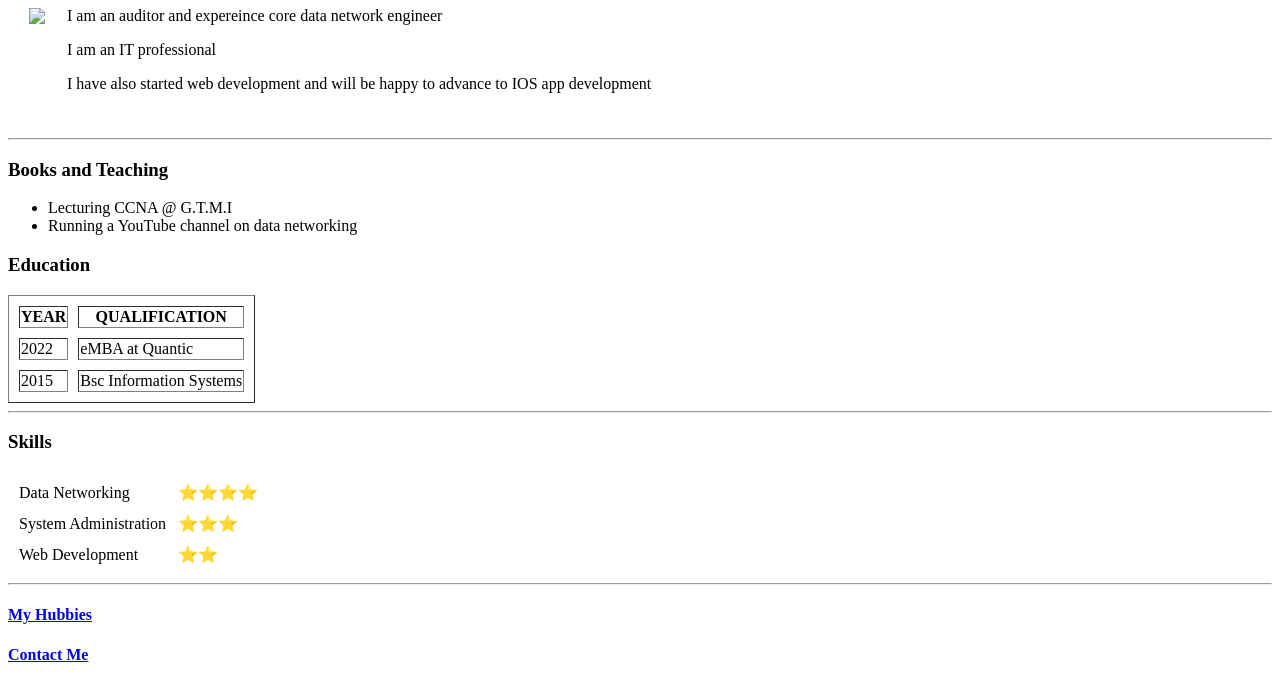
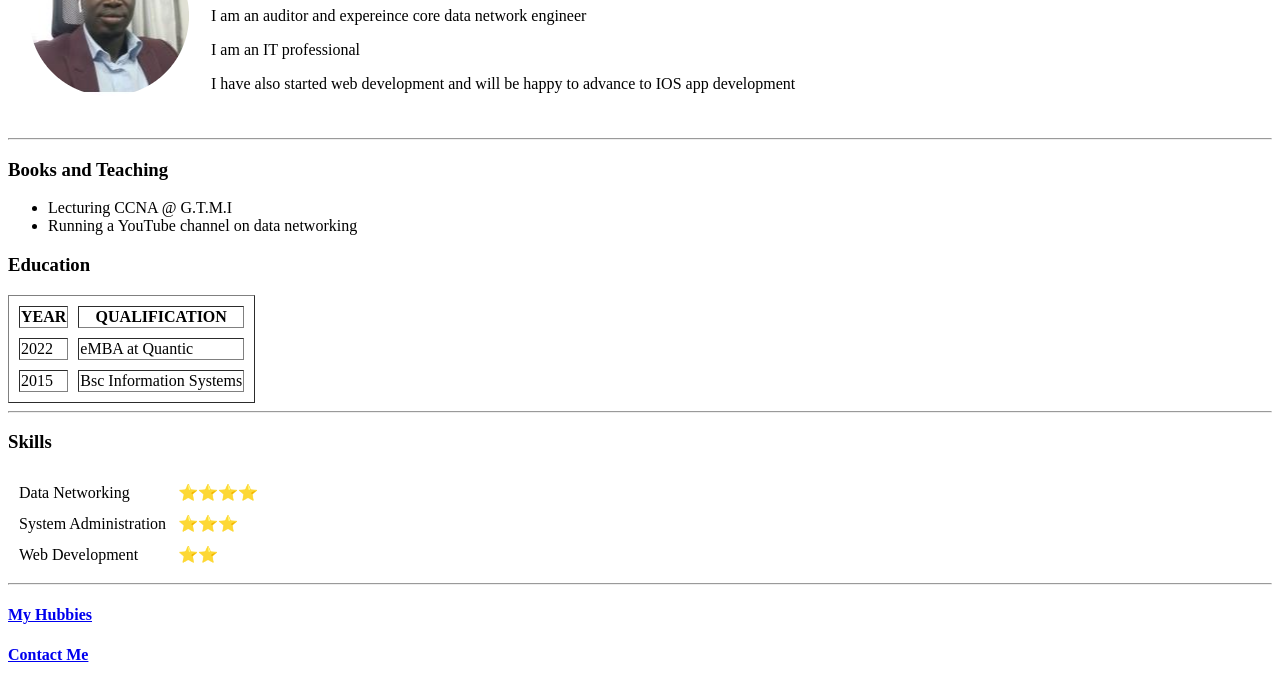
Before and after one commit to ssaine/cv, a plain HTML site: page index.html in a window 1280 px wide. Shown: the part 102-800 px from the top of the page. Drawn offline with Linux system fonts and the light colour scheme; the site is published under a folder, as on GitHub Pages, so addresses that start at the root find nothing.

Commit message:
Add files via upload
over write index.html to profile picture issue

```diff
--- a/index.html
+++ b/index.html
@@ -10,7 +10,7 @@
     <table cellspacing="20">
       <tr>
         <td>
-          <img src="/images/profile-pic-1.png"Seringe Saine Profile-pic"/>
+          <img src="images/profile-pic-1.png"Seringe Saine Profile-pic"/>
         </td>
         <td>
           <h1>Seringe's Personal Site</h1>
```
